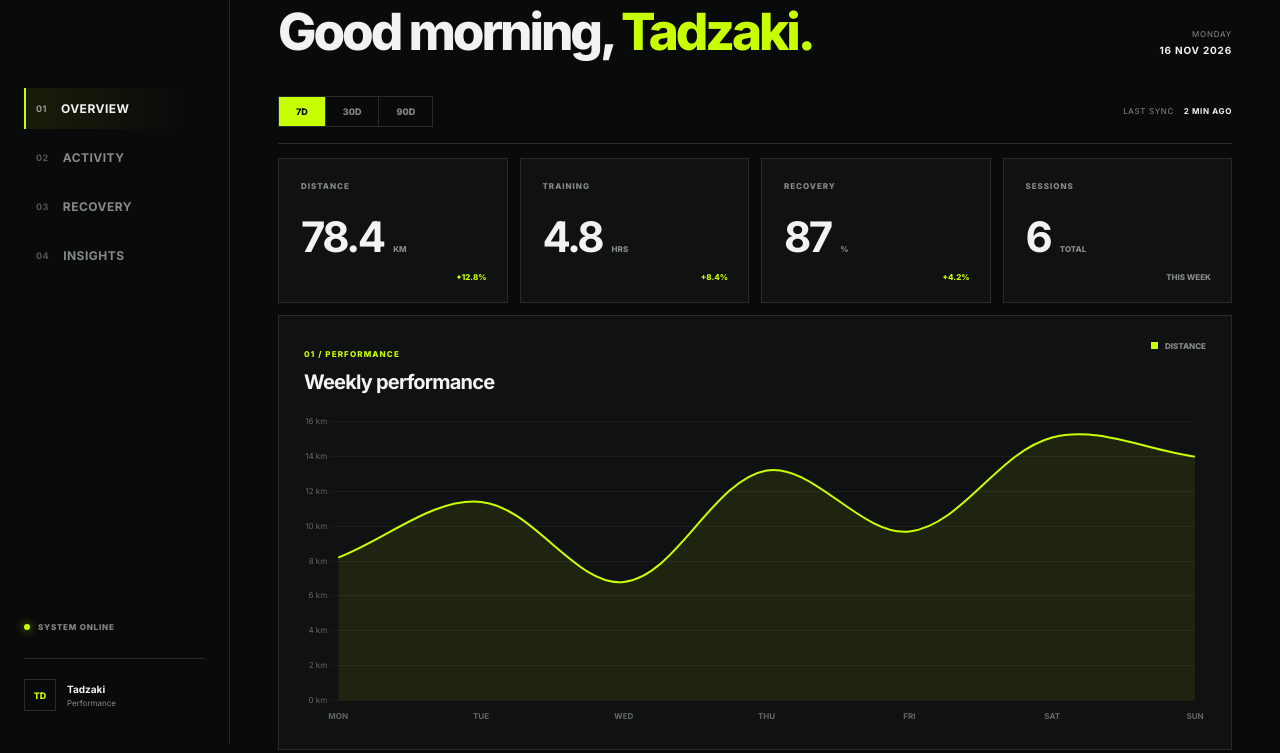
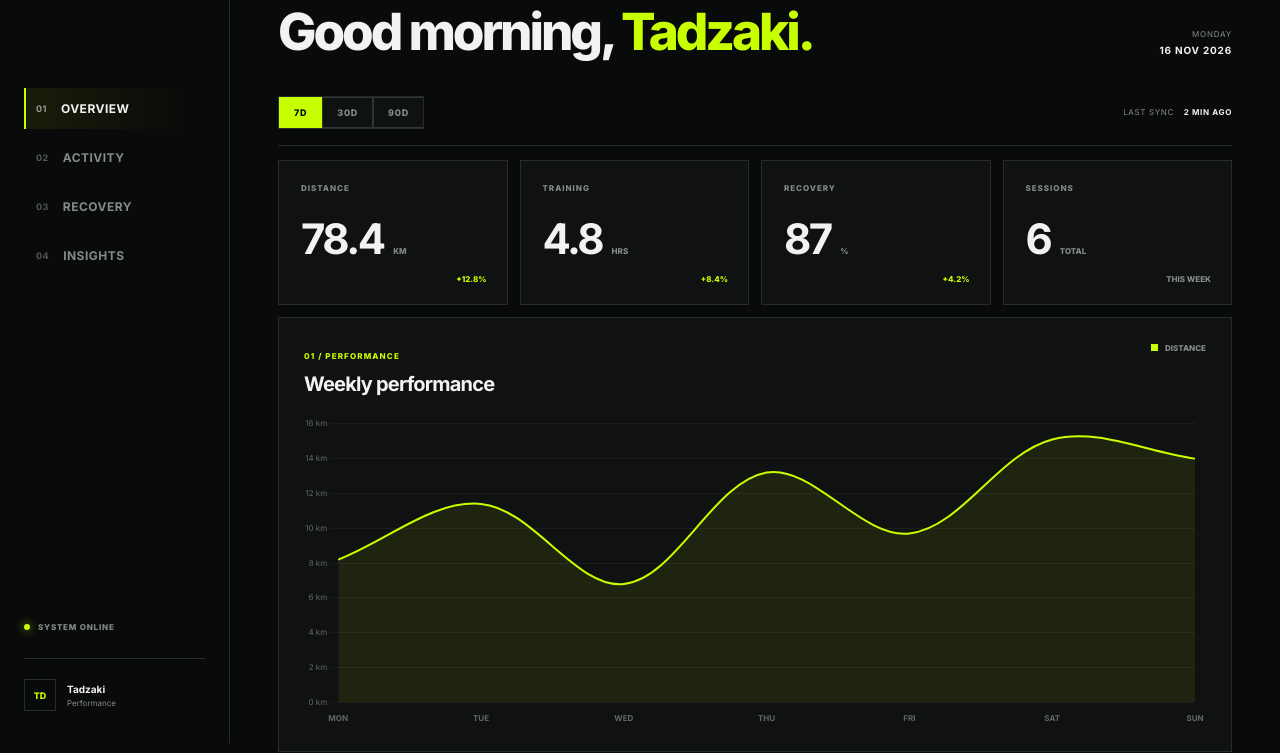
Before and after one commit to TadasDabkus/pulse-performance, a plain HTML site: page index.html in a window 1280 px wide. Shown: the part 57-810 px from the top of the page. Drawn offline with nearby package versions, Linux system fonts and the light colour scheme.

Commit message:
style.css

```diff
--- a/style.css
+++ b/style.css
@@ -754,3 +754,49 @@ a {
         box-shadow: 0 0 0 0 rgba(200, 255, 0, 0);
     }
 }
+
+/* ================================
+   ACTIVITY PAGE
+================================ */
+
+.periods {
+    display: flex;
+    gap: 6px;
+    margin-top: 24px;
+}
+
+.period {
+    appearance: none;
+    border: 1px solid #303535;
+    background: #101212;
+    color: #858b88;
+    padding: 9px 14px;
+    font-family: "Inter", sans-serif;
+    font-size: 9px;
+    font-weight: 800;
+    letter-spacing: 0.08em;
+    cursor: pointer;
+    transition: all 0.2s ease;
+}
+
+.period:hover {
+    color: #f1f3f0;
+    border-color: #626866;
+}
+
+.period.active {
+    background: #c8ff00;
+    border-color: #c8ff00;
+    color: #090a0a;
+}
+
+/* Activity panels */
+.activity-panel {
+    padding: 20px;
+}
+
+/* Summary / Status spacing */
+.activity-panel .summary,
+.activity-panel .status {
+    padding-left: 0;
+}
```
